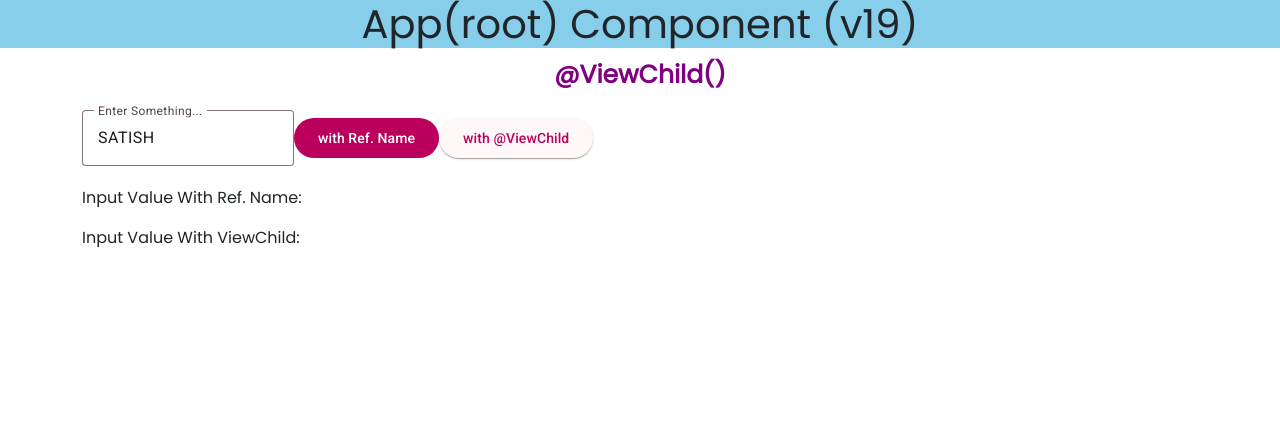
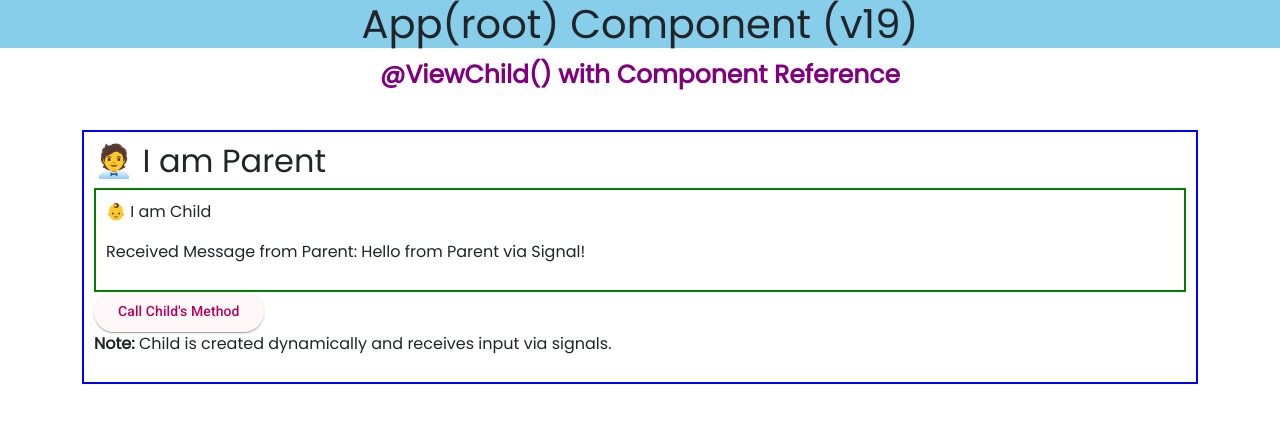
Before and after one commit to SatishKonduru/SELF-19, an Angular app: page / in a window 1280 px wide. Shown: the top 422 px of the page. Built offline with nearby package versions, Linux system fonts and the light colour scheme; a web font is replaced by a local one.

Commit message:
ViewChild Completed

```diff
--- a/src/app/app.component.html
+++ b/src/app/app.component.html
@@ -12,4 +12,5 @@
  <!-- <app-switch></app-switch> -->
 <!-- <app-for></app-for> -->
  <!-- <app-sender></app-sender> -->
-  <app-view-child></app-view-child>
+  <!-- <app-view-child></app-view-child> -->
+<app-parent></app-parent>
--- a/src/app/app.component.ts
+++ b/src/app/app.component.ts
@@ -14,10 +14,11 @@ import { IfComponent } from './components/if/if.component';
 import { SwitchComponent } from './components/switch/switch.component';
 import { SenderComponent } from './components/sender/sender.component';
 import { ViewChildComponent } from './components/view-child/view-child.component';
+import { ParentComponent } from './components/parent/parent.component';
 
 @Component({
   selector: 'app-root',
-  imports: [RouterOutlet, SenderComponent, ViewChildComponent],
+  imports: [RouterOutlet, ParentComponent],
   templateUrl: './app.component.html',
   styleUrl: './app.component.css',
 })
--- /dev/null
+++ b/src/app/components/child/child.component.html
@@ -0,0 +1,4 @@
+<div style="border: 2px solid green; padding: 10px">
+  <p>👶 I am Child</p>
+  <p>Received Message from Parent: {{ message() }}</p>
+</div>
--- /dev/null
+++ b/src/app/components/child/child.component.ts
@@ -0,0 +1,16 @@
+import { Component, input, Input, signal } from '@angular/core';
+
+@Component({
+  selector: 'app-child',
+  imports: [],
+  templateUrl: './child.component.html',
+  styleUrl: './child.component.css',
+})
+export class ChildComponent {
+  // Signal-based input
+  // @Input({ required: true }) message = signal<string>('');
+  message = input<string>('');
+  showMessage() {
+    alert('Child says: ' + this.message());
+  }
+}
--- /dev/null
+++ b/src/app/components/parent/parent.component.html
@@ -0,0 +1,15 @@
+<app-topic [topic]="topicName"></app-topic>
+<div class="container">
+  <div style="border: 2px solid blue; padding: 10px; margin-top: 20px">
+    <h2>🧑‍💼 I am Parent</h2>
+    <ng-template #childHost></ng-template>
+    <button mat-raised-button color="primary" (click)="callChildMethod()">
+      Call Child's Method
+    </button>
+
+    <p>
+      <strong>Note:</strong> Child is created dynamically and receives input via
+      signals.
+    </p>
+  </div>
+</div>
--- /dev/null
+++ b/src/app/components/parent/parent.component.ts
@@ -0,0 +1,39 @@
+import {
+  ChangeDetectorRef,
+  Component,
+  ComponentRef,
+  ViewChild,
+  ViewContainerRef,
+} from '@angular/core';
+import { TopicComponent } from '../topic/topic.component';
+import { ChildComponent } from '../child/child.component';
+import { MatButtonModule } from '@angular/material/button';
+@Component({
+  selector: 'app-parent',
+  imports: [TopicComponent, MatButtonModule],
+  templateUrl: './parent.component.html',
+  styleUrl: './parent.component.css',
+})
+export class ParentComponent {
+  topicName = '@ViewChild() with Component Reference';
+  @ViewChild('childHost', { read: ViewContainerRef }) vcr!: ViewContainerRef;
+  childRef!: ComponentRef<ChildComponent>;
+
+  childMessage = 'Hello from Parent via Signal!';
+
+  constructor(private cdr: ChangeDetectorRef) {}
+
+  ngAfterViewInit() {
+    this.childRef = this.vcr.createComponent(ChildComponent);
+
+    // ✅ Pass signal-based @Input
+    this.childRef.setInput('message', this.childMessage);
+
+    // Optional: trigger change detection to avoid ExpressionChangedAfterItHasBeenCheckedError
+    this.cdr.detectChanges();
+  }
+
+  callChildMethod() {
+    this.childRef.instance.showMessage();
+  }
+}
```
Also changed, not shown: src/app/components/child/child.component.css (added), src/app/components/parent/parent.component.css (added).
